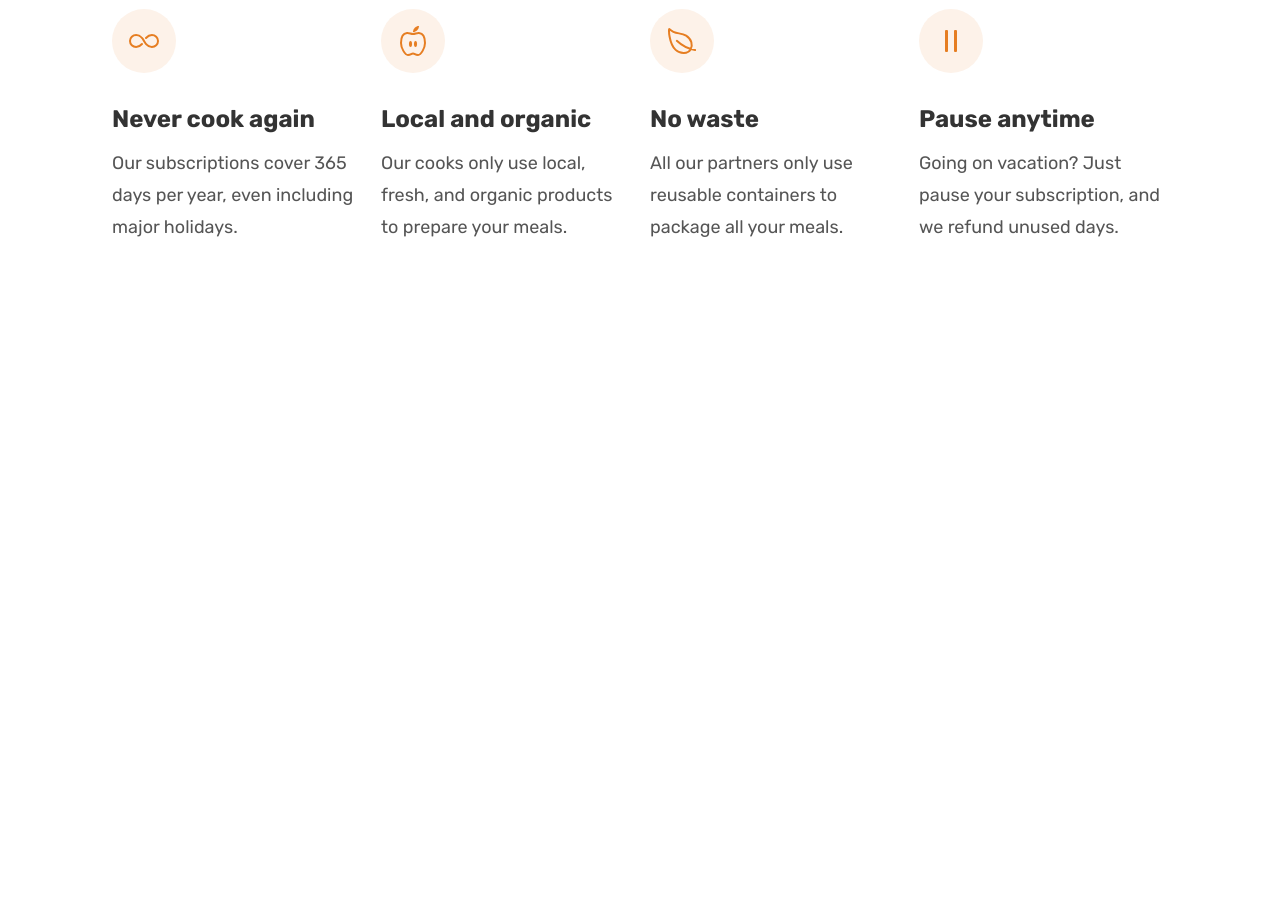
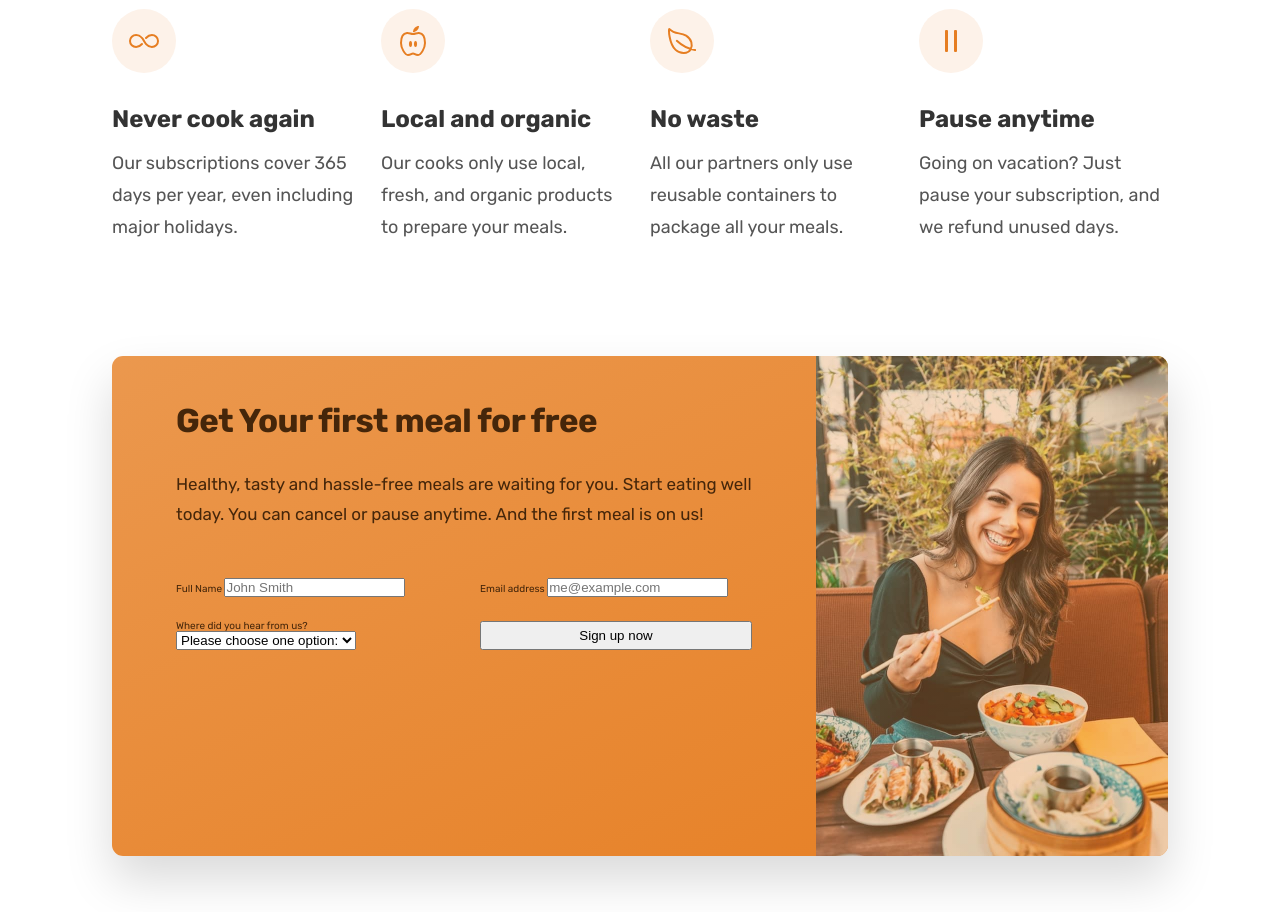
Before and after one commit to Lukashatirishvili/HTML-CSS, a plain HTML site: page Omnifood-Project/index.html in a window 1280 px wide. Shown: the part 4691-5603 px from the top of the page. Before the commit the page ends 4991 px from the top, so only its background shows below. Drawn offline with nearby package versions, Linux system fonts and the light colour scheme.

Commit message:
added new cta-section with styles (box-shadow, background-image: lineargradient, url

```diff
--- a/Omnifood-Project/css/style.css
+++ b/Omnifood-Project/css/style.css
@@ -445,3 +445,55 @@
   font-size: 1.8rem;
   line-height: 1.8;
 }
+
+/************ CTA SECTION ***********/
+.section-cta {
+  padding: 5.6rem 0;
+}
+
+.cta {
+  display: grid;
+  grid-template-columns: 2fr 1fr;
+  /* background-color: #e67e22; */
+  box-shadow: 0 2.4rem 4.8rem rgba(0, 0, 0, 0.15);
+  border-radius: 11px;
+
+  background-image: linear-gradient(to right bottom, #eb984e, #e67e22);
+
+  height: 50rem;
+  overflow: hidden;
+}
+
+.cta-text-box {
+  padding: 4.8rem 6.4rem 6.4rem 6.4rem;
+  color: #45260a;
+}
+
+.cta .heading-secondary {
+  color: #45260a;
+  margin-bottom: 3.2rem;
+}
+
+.cta-text {
+  font-size: 1.7rem;
+  line-height: 1.8;
+  margin-bottom: 4.8rem;
+}
+
+.cta-img-box {
+  background-image: linear-gradient(
+      to right bottom,
+      rgba(235, 151, 78, 0.35),
+      rgba(230, 125, 34, 0.35)
+    ),
+    url("../img/eating.jpg");
+  background-size: cover;
+  background-position: center;
+}
+
+.cta-form {
+  display: grid;
+  grid-template-columns: 1fr 1fr;
+  column-gap: 3.2rem;
+  row-gap: 2.4rem;
+}
--- a/Omnifood-Project/index.html
+++ b/Omnifood-Project/index.html
@@ -522,6 +522,60 @@
           </div>
         </div>
       </section>
+      <section class="section-cta">
+        <div class="container">
+          <div class="cta">
+            <div class="cta-text-box">
+              <h2 class="heading-secondary">Get Your first meal for free</h2>
+              <p class="cta-text">
+                Healthy, tasty and hassle-free meals are waiting for you. Start
+                eating well today. You can cancel or pause anytime. And the
+                first meal is on us!
+              </p>
+
+              <form action="#" class="cta-form">
+                <div>
+                  <label for="full-name">Full Name</label>
+                  <input
+                    id="full-name"
+                    type="text"
+                    placeholder="John Smith"
+                    required
+                  />
+                </div>
+
+                <div>
+                  <label for="email">Email address</label>
+                  <input
+                    id="email"
+                    type="email"
+                    placeholder="me@example.com"
+                    required
+                  />
+                </div>
+
+                <div>
+                  <label for="select-where">Where did you hear from us?</label>
+                  <select id="select-where" required>
+                    <option value="">Please choose one option:</option>
+                    <option value="friends">Friends and family</option>
+                    <option value="youtube">Youtube video</option>
+                    <option value="podcast">Podcast</option>
+                    <option value="ad">Facebook ad</option>
+                    <option value="others">Others</option>
+                  </select>
+                </div>
+                <button class="btn">Sign up now</button>
+              </form>
+            </div>
+            <div
+              class="cta-img-box"
+              role="img"
+              aria-label="Woman enjoying food"
+            ></div>
+          </div>
+        </div>
+      </section>
     </main>
 
     <script
```
